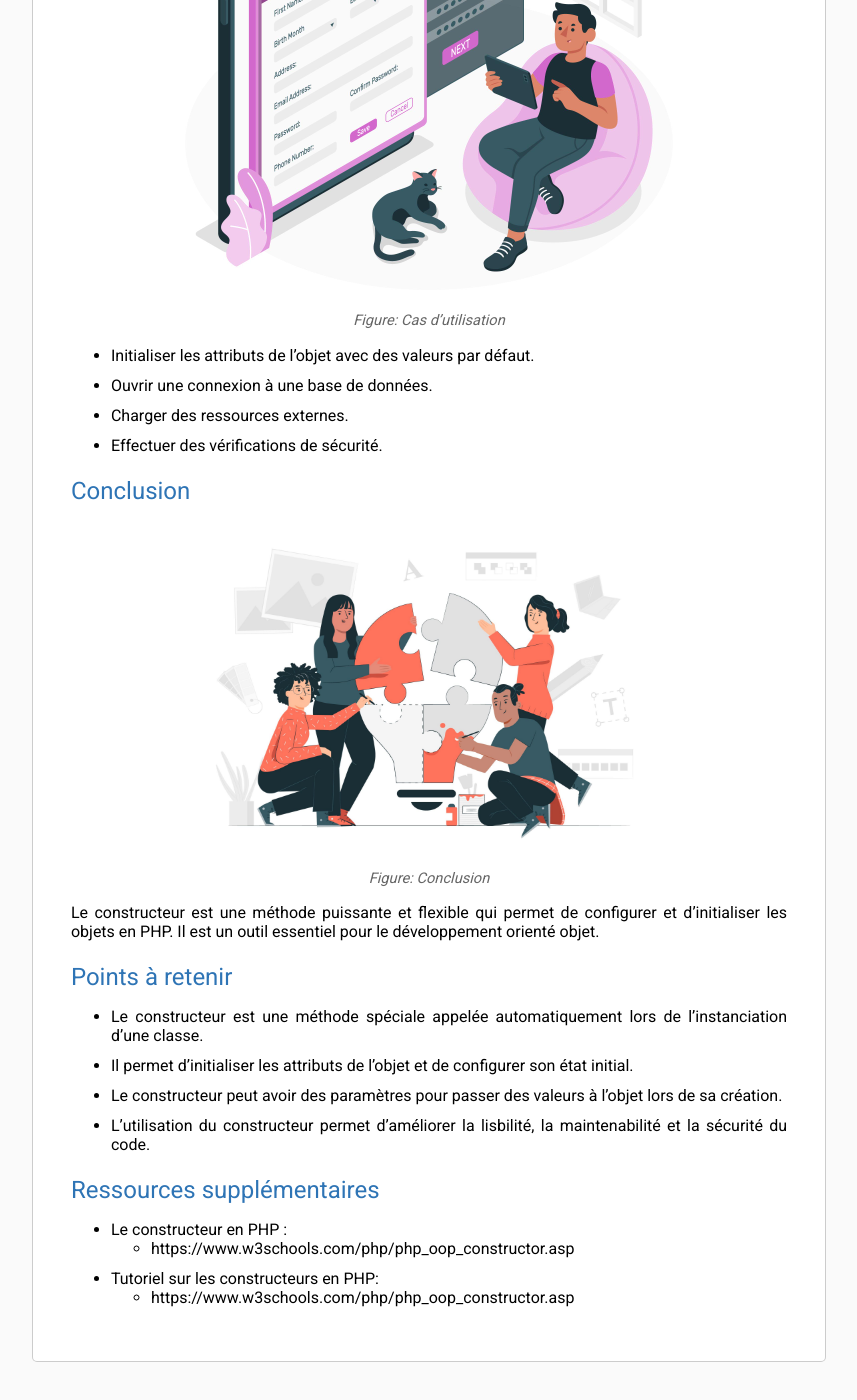
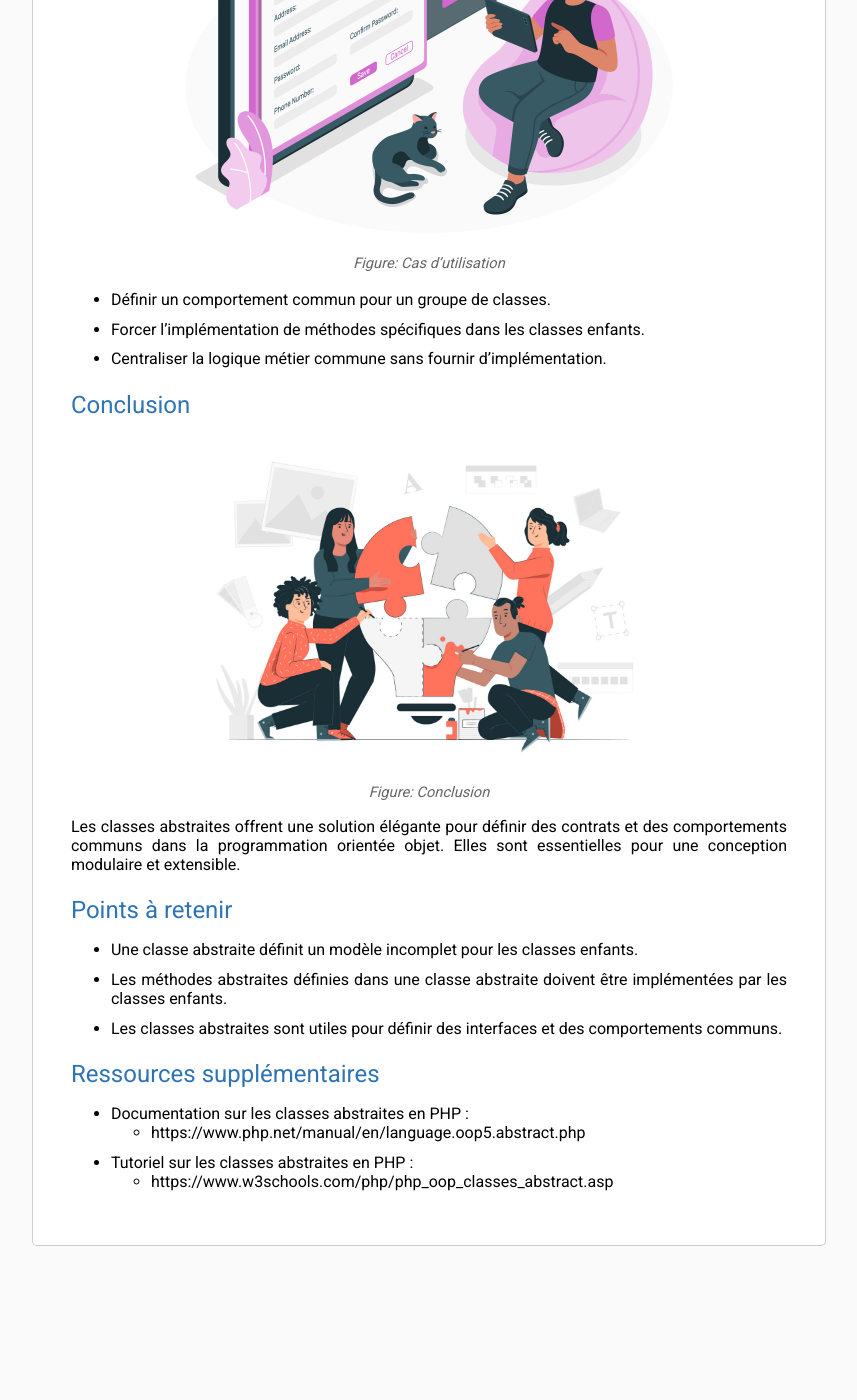
Before and after one commit to labs-web/lab-poo, a Jekyll site: the page built from docs/exposé-abstract-class/rapport.md, in a window 1280 px wide and 1400 px high, scrolled down 3346 px. Shown: the whole window, without its empty margins (211-1068 px from the left). Built offline with Jekyll 4.4.1, drawn with Linux system fonts in a browser that asks for light colours; nearby versions of some CDN libraries; our own code applies the rules of GitHub Pages for plain Markdown files; after the commit the page ends 4630 px from its top, so only the background shows below that; some of the changed text lies outside the part shown.

Commit message:
Refactored presentation.md to use abstract classes in PHP

````diff
--- a/docs/exposé-abstract-class/rapport.md
+++ b/docs/exposé-abstract-class/rapport.md
@@ -9,89 +9,82 @@ order: 4
   - [Introduction](#introduction)
   - [Définition](#définition)
   - [Exemple](#exemple)
-  - [Avantages du constructeur](#avantages-du-constructeur)
-  - [Utilisation du constructeur](#utilisation-du-constructeur)
+  - [Avantages de la classe abstraite](#avantages-de-la-classe-abstraite)
+  - [Utilisation de la classe abstraite](#utilisation-de-la-classe-abstraite)
   - [Conclusion](#conclusion)
   - [Points à retenir](#points-à-retenir)
   - [Ressources supplémentaires](#ressources-supplémentaires)
 <!-- new slide -->
 
+
+
 # Exposé classe abstraite
 ## Introduction
-![Exposé constructeur](/lab-poo/exposé-abstract-class/images/introduction.jpg){:width="500px" }*Figure: Introduction*
-Le constructeur est une méthode spéciale en PHP qui est appelée automatiquement lors de l'instanciation d'une classe. Il permet d'initialiser les attributs de l'objet et de configurer son état initial.
+![Exposé classe abstraite](/lab-poo/exposé-abstract-class/images/introduction.jpg){:width="500px" }*Figure: Introduction*
+Une classe abstraite en programmation orientée objet offre un cadre pour définir des méthodes sans les implémenter. Cela permet aux classes enfants de fournir leur propre implémentation.
 
 ## Définition
-![Exposé constructeur](/lab-poo/exposé-abstract-class/images/definition.jpg){:width="500px" }*Figure: Définition*
+![Exposé classe abstraite](/lab-poo/exposé-abstract-class/images/definition.jpg){:width="500px" }*Figure: Définition*
 
-Le constructeur est déclaré avec le mot-clé `__construct` suivi d'une liste de paramètres entre parenthèses. Les paramètres peuvent être utilisés pour passer des valeurs à l'objet lors de sa création.
+Une classe abstraite est définie par le mot-clé `abstract`. Elle peut contenir des méthodes abstraites, qui sont des méthodes déclarées mais non implémentées.
+
 ## Exemple
 
 ```php
-class Personne {
-    private $nom;
-    private $age;
+abstract class Forme {
+    abstract public function calculerAire();
+}
 
-    public function __construct($nom, $age) {
-        $this->nom = $nom;
-        $this->age = $age;
+class Rectangle extends Forme {
+    private $largeur;
+    private $longueur;
+
+    public function __construct($largeur, $longueur) {
+        $this->largeur = $largeur;
+        $this->longueur = $longueur;
     }
 
-    public function getNom() {
-        return $this->nom;
-    }
-
-    public function getAge() {
-        return $this->age;
+    public function calculerAire() {
+        return $this->largeur * $this->longueur;
     }
 }
 
-$personne = new Personne("Martin", 30);
-
-echo $personne->getNom() . " a " . $personne->getAge() . " ans." . PHP_EOL;
+$rectangle = new Rectangle(5, 10);
+echo "L'aire du rectangle est : " . $rectangle->calculerAire();
 ```
 
-<!-- ![Exposé constructeur](/lab-poo/exposé-abstract-class/images/exemple.jpg){:width="500px" }*Figure: Exemple* -->
+## Avantages de la classe abstraite
+![Exposé classe abstraite](/lab-poo/exposé-abstract-class/images/avantages.jpg){:width="500px" }*Figure: Avantages*
 
-## Avantages du constructeur
-![Exposé constructeur](/lab-poo/exposé-abstract-class/images/avantages.jpg){:width="500px" }*Figure: Avantages*
+* Encourage une structure de code plus modulaire et évite la redondance.
+* Définit un contrat pour les classes enfants à suivre.
+* Favorise la flexibilité et l'extensibilité du code.
 
-* Permet d'initialiser les attributs de l'objet de manière centralisée.
-* Facilite la création d'objets avec des valeurs par défaut.
-* Améliore la lisbilité et la maintenabilité du code.
+## Utilisation de la classe abstraite
+![Exposé classe abstraite](/lab-poo/exposé-abstract-class/images/cas-utilisation.jpg){:width="500px" }*Figure: Cas d'utilisation*
 
-## Utilisation du constructeur
-![Exposé constructeur](/lab-poo/exposé-abstract-class/images/cas-utilisation.jpg){:width="500px" }*Figure: Cas d'utilisation*
-
-* Initialiser les attributs de l'objet avec des valeurs par défaut.
-* Ouvrir une connexion à une base de données.
-* Charger des ressources externes.
-* Effectuer des vérifications de sécurité.
-
+* Définir un comportement commun pour un groupe de classes.
+* Forcer l'implémentation de méthodes spécifiques dans les classes enfants.
+* Centraliser la logique métier commune sans fournir d'implémentation.
 
 ## Conclusion
 
-![Exposé constructeur](/lab-poo/exposé-abstract-class/images/conclusion.jpg){:width="500px" }*Figure: Conclusion*
+![Exposé classe abstraite](/lab-poo/exposé-abstract-class/images/conclusion.jpg){:width="500px" }*Figure: Conclusion*
 
-Le constructeur est une méthode puissante et flexible qui permet de configurer et d'initialiser les objets en PHP. Il est un outil essentiel pour le développement orienté objet.
-
+Les classes abstraites offrent une solution élégante pour définir des contrats et des comportements communs dans la programmation orientée objet. Elles sont essentielles pour une conception modulaire et extensible.
 
 ## Points à retenir
 
-* Le constructeur est une méthode spéciale appelée automatiquement lors de l'instanciation d'une classe.
-* Il permet d'initialiser les attributs de l'objet et de configurer son état initial.
-* Le constructeur peut avoir des paramètres pour passer des valeurs à l'objet lors de sa création.
-* L'utilisation du constructeur permet d'améliorer la lisbilité, la maintenabilité et la sécurité du code.
-
-
-
+* Une classe abstraite définit un modèle incomplet pour les classes enfants.
+* Les méthodes abstraites définies dans une classe abstraite doivent être implémentées par les classes enfants.
+* Les classes abstraites sont utiles pour définir des interfaces et des comportements communs.
 
 ## Ressources supplémentaires
 
 
-- Le constructeur en PHP :
-    - https://www.w3schools.com/php/php_oop_constructor.asp
+- Documentation sur les classes abstraites en PHP :
+    - https://www.php.net/manual/en/language.oop5.abstract.php
 
 
-- Tutoriel sur les constructeurs en PHP:
-    - https://www.w3schools.com/php/php_oop_constructor.asp
+- Tutoriel sur les classes abstraites en PHP :
+    - https://www.w3schools.com/php/php_oop_classes_abstract.asp
````
Also changed, not shown: docs/exposé-abstract-class/presentation.md (+19 -17 lines).
